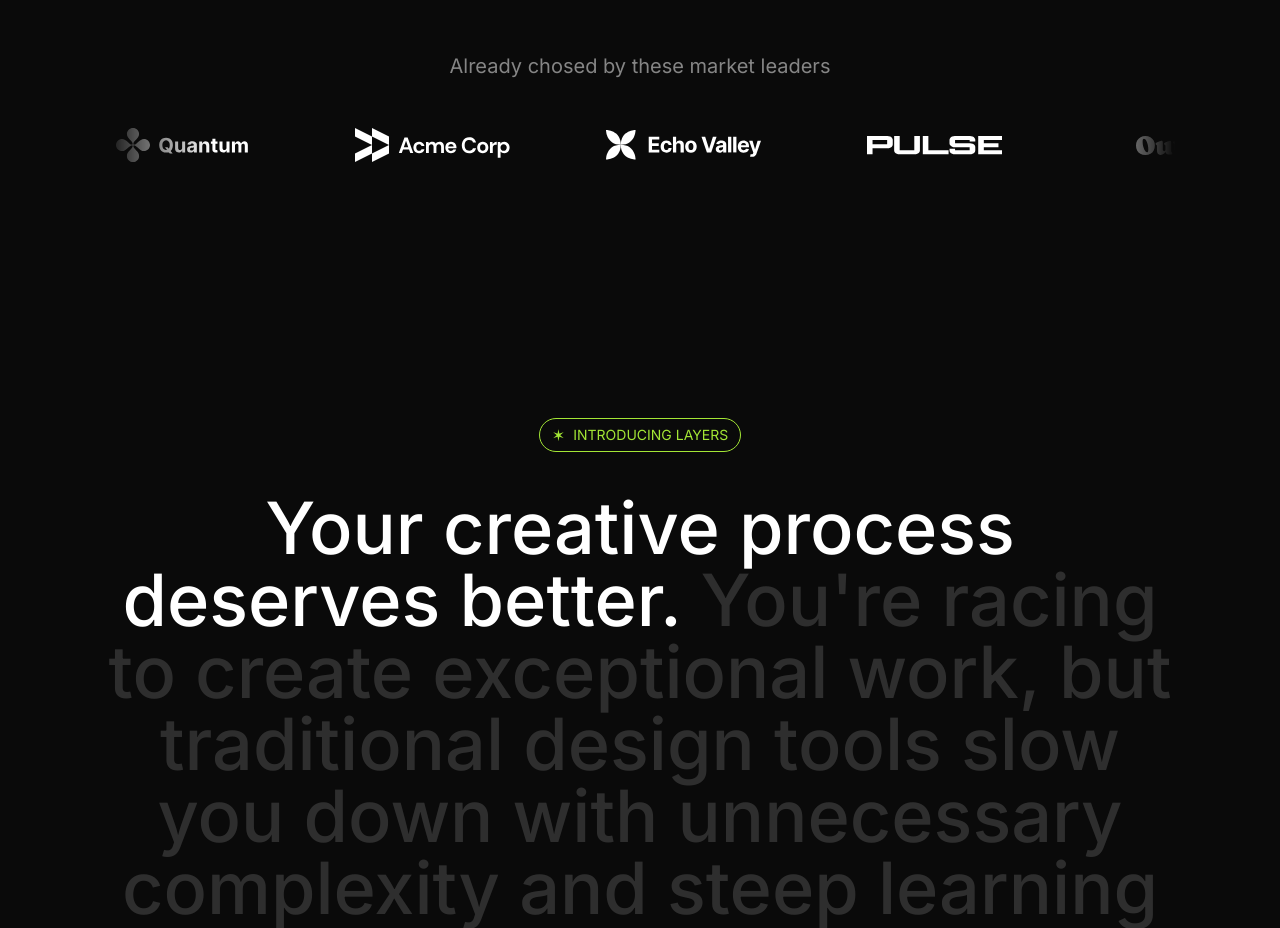
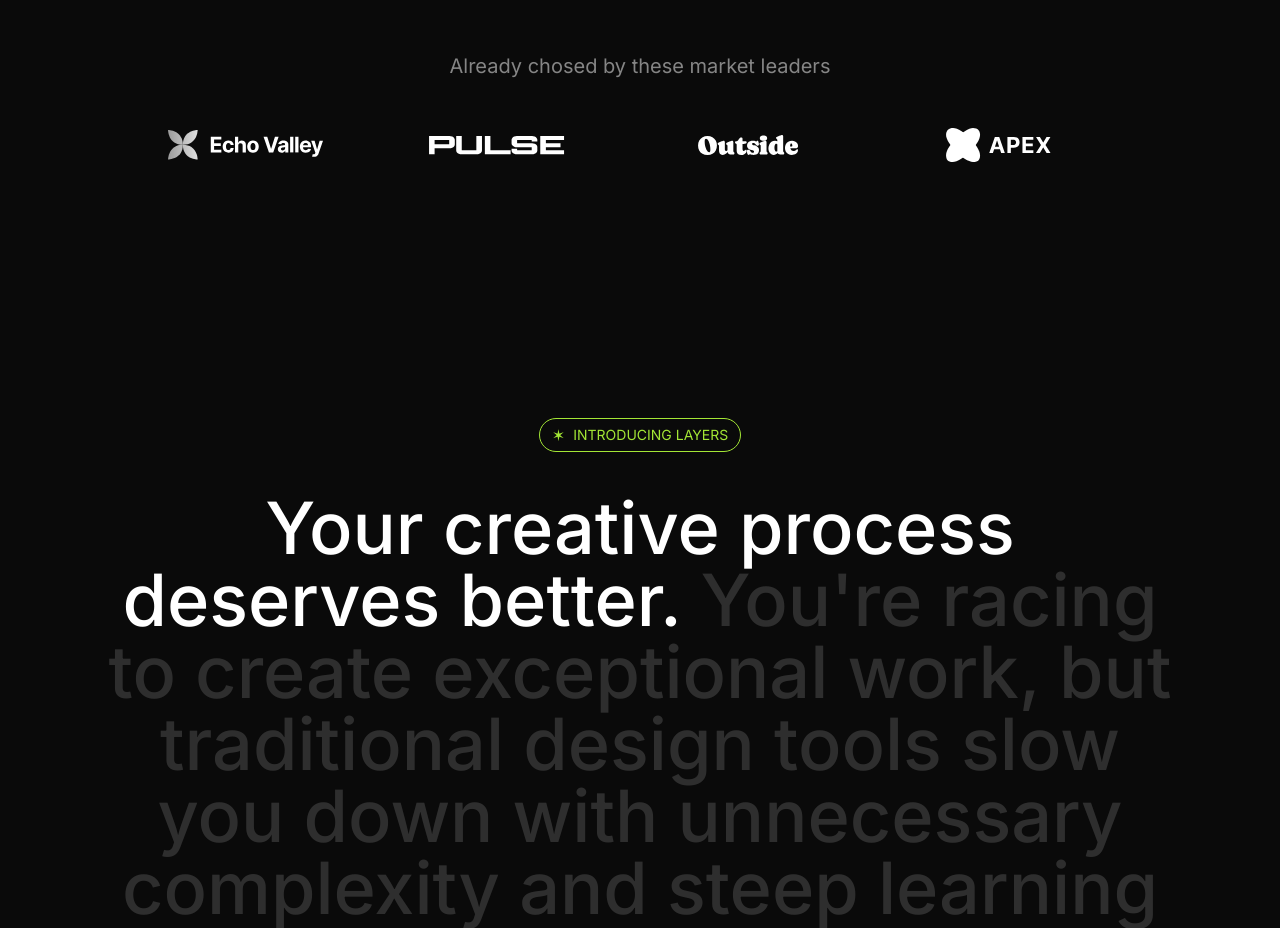
Before and after one commit to SagarKeshvala/one-landing-page, a Next.js app: page / in a window 1280 px wide. Shown: the part 800-1728 px from the top of the page. Built offline with nearby package versions, Linux system fonts and the light colour scheme.

Commit message:
animated logos section

```diff
--- a/src/sections/LogoTicker.tsx
+++ b/src/sections/LogoTicker.tsx
@@ -1,3 +1,4 @@
+"use client";
 import quantumLogo from "@/assets/images/quantum.svg";
 import acmeLogo from "@/assets/images/acme-corp.svg";
 import echoValleyLogo from "@/assets/images/echo-valley.svg";
@@ -7,6 +8,8 @@
 import celestialLogo from "@/assets/images/celestial.svg";
 import twiceLogo from "@/assets/images/twice.svg";
 import Image from "next/image";
+import React from "react";
+import { motion } from "framer-motion";
 
 const logos = [
 	{ name: "Quantum", image: quantumLogo },
@@ -26,12 +29,22 @@
 				<h3 className="text-center text-white/50 text-xl">
 					Already chosed by these market leaders
 				</h3>
-				<div className="overflow-hidden mt-12 [mask-image:linear-gradient(to_right,transparent,black_10%,black_90%,transparent)] [-webkit-mask-image:linear-gradient(to_right,transparent,black_10%,black_90%,transparent)]">
-					<div className="flex gap-24 pr-24">
-						{logos.map((logo) => (
-							<Image src={logo.image} key={logo.name} alt={logo.name} />
+				<div className="flex overflow-hidden mt-12 [mask-image:linear-gradient(to_right,transparent,black_10%,black_90%,transparent)] [-webkit-mask-image:linear-gradient(to_right,transparent,black_10%,black_90%,transparent)]">
+					<motion.div
+						animate={{
+							x: "-50%",
+						}}
+						transition={{ duration: 30, ease: "linear", repeat: Infinity }}
+						className="flex gap-24 pr-24 flex-none"
+					>
+						{Array.from({ length: 2 }).map((_, i) => (
+							<React.Fragment key={i}>
+								{logos.map((logo) => (
+									<Image src={logo.image} key={logo.name} alt={logo.name} />
+								))}
+							</React.Fragment>
 						))}
-					</div>
+					</motion.div>
 				</div>
 			</div>
 		</section>
```
